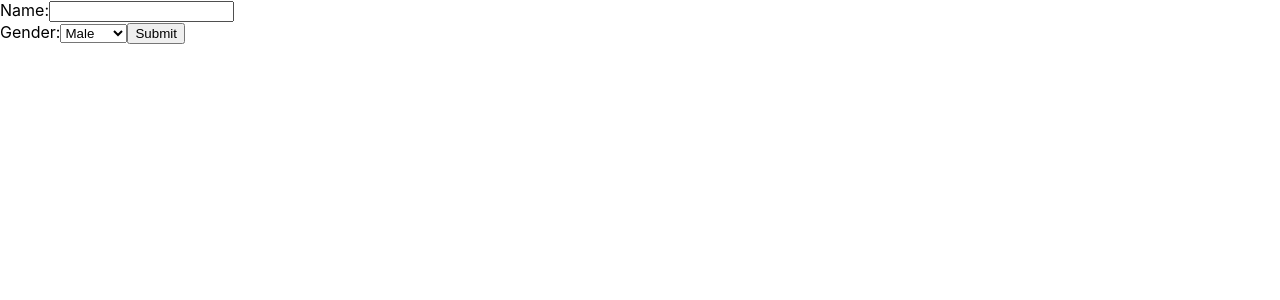
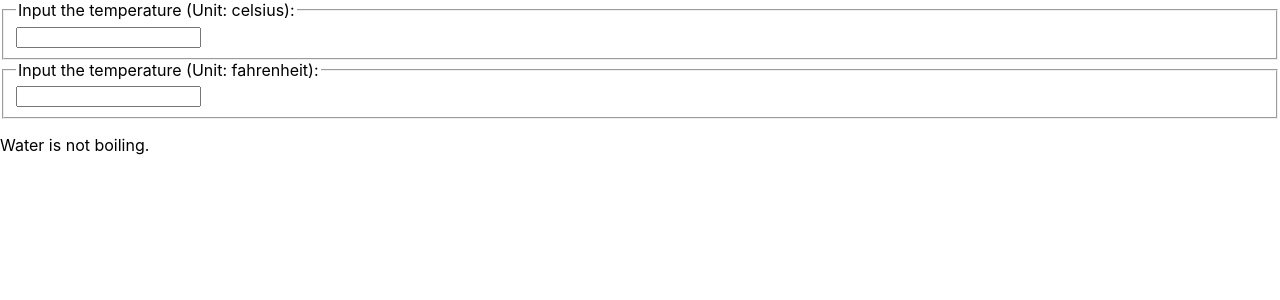
Before and after one commit to Soohyeun/react-practice, a React (Create React App) app: page / in a window 1280 px wide. Shown: the top 300 px of the page. Built offline with nearby package versions, Linux system fonts and the light colour scheme.

Commit message:
Chap_12_Temperature

```diff
--- /dev/null
+++ b/src/chapter_12/Calculator.jsx
@@ -0,0 +1,65 @@
+import React, { useState } from "react";
+import TemperatureInput from "./TemperatureInput";
+
+function BoilingVerdict(props) {
+    console.log(props)
+  if (props.celsius >= 100) {
+    return <p>Water is boiling.</p>;
+  }
+  return <p>Water is not boiling.</p>;
+}
+
+function toCelsius(fahrenheit) {
+  return ((fahrenheit - 32) * 5) / 9;
+}
+
+function toFahrenheit(celsius) {
+  return (celsius * 9) / 5 + 32;
+}
+
+function tryConvert(temperature, convert) {
+  const input = parseFloat(temperature);
+  if (Number.isNaN(input)) {
+    return "";
+  }
+  const output = convert(input);
+  const rounded = Math.round(output * 1000) / 1000;
+
+  return rounded.toString();
+}
+
+function Calculator(props) {
+  const [temperature, setTemperature] = useState("");
+  const [scale, setScale] = useState("c");
+
+  const handleCelsiusChange = (temperature) => {
+    setTemperature(temperature);
+    setScale("c");
+  };
+  const handleFahrenheitChange = (temperature) => {
+    setTemperature(temperature);
+    setScale("f");
+  };
+
+  const celsius = scale === "f" ? tryConvert(temperature, toCelsius) : temperature;
+  const fahrenheit = scale === "c" ? tryConvert(temperature, toFahrenheit) : temperature;
+
+  return (
+    <div>
+      <TemperatureInput
+        scale="c"
+        temperature={celsius}
+        onTemperatureChange={handleCelsiusChange}
+      />
+
+      <TemperatureInput
+        scale="f"
+        temperature={fahrenheit}
+        onTemperatureChange={handleFahrenheitChange}
+      />
+      <BoilingVerdict celsius = {parseFloat(celsius)}/>
+    </div>
+  );
+}
+
+export default Calculator;
--- /dev/null
+++ b/src/chapter_12/TemperatureInput.jsx
@@ -0,0 +1,21 @@
+const scaleNames = {
+    c : 'celsius',
+    f : 'fahrenheit'
+};
+
+function TemperatureInput(props) {
+    const handleChange = (event) => {
+        props.onTemperatureChange(event.target.value);
+    };
+
+    return (
+        <fieldset>
+            <legend>
+                Input the temperature (Unit: {scaleNames[props.scale]}):
+            </legend>
+            <input value={props.temperature} onChange={handleChange} />
+        </fieldset>
+    );
+}
+
+export default TemperatureInput;
--- a/src/index.js
+++ b/src/index.js
@@ -10,7 +10,8 @@
 // import ConfirmButton from './chapter_08/ConfirmButton';
 // import LandingPage from './chapter_09/LandingPage';
 // import AttendanceBook from './chapter_10/AttendanceBook';
-import SignUp from './chapter_11/SignUp';
+// import SignUp from './chapter_11/SignUp';
+import Calculator from './chapter_12/Calculator';
 
 const root = ReactDOM.createRoot(document.getElementById('root'));
 
@@ -30,7 +31,7 @@
 
 root.render(
   <React.StrictMode>
-    <SignUp />
+    <Calculator />
   </React.StrictMode>
 );
 
```
